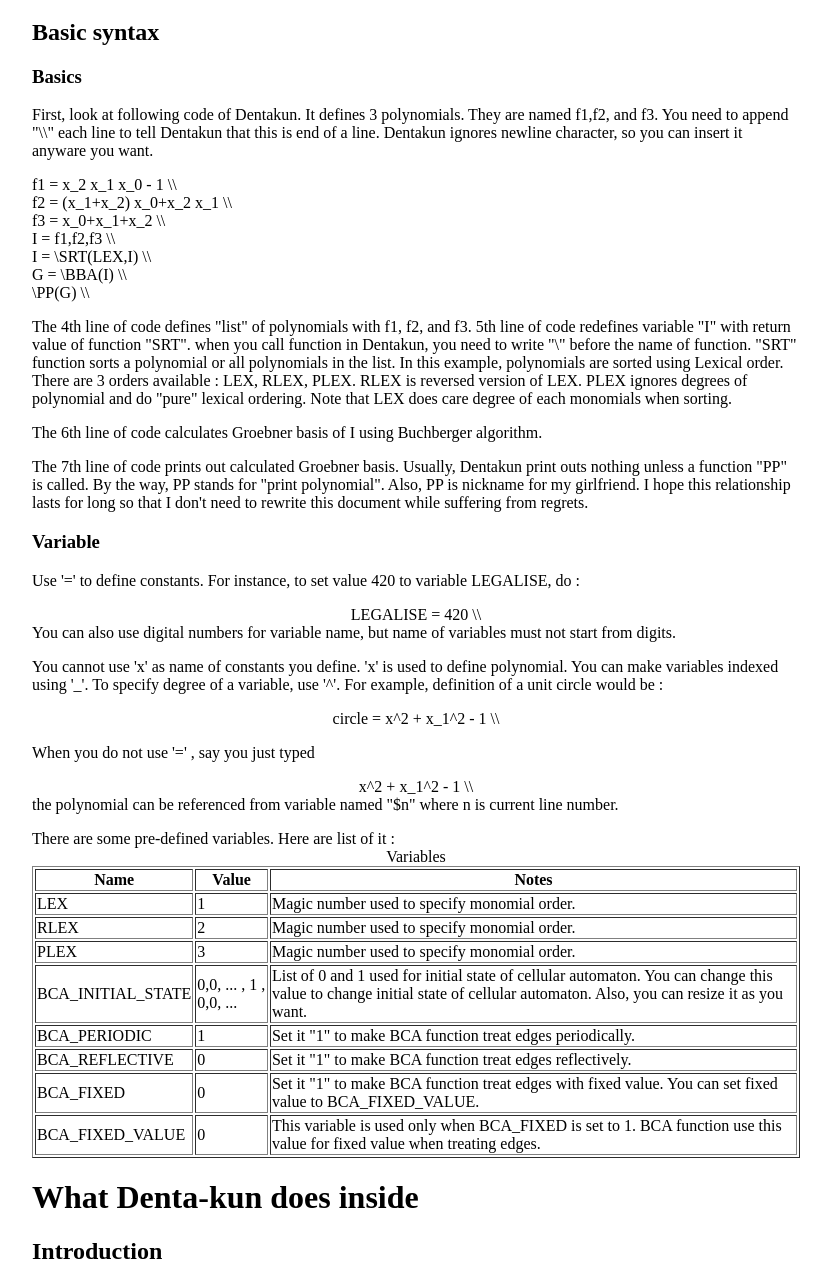
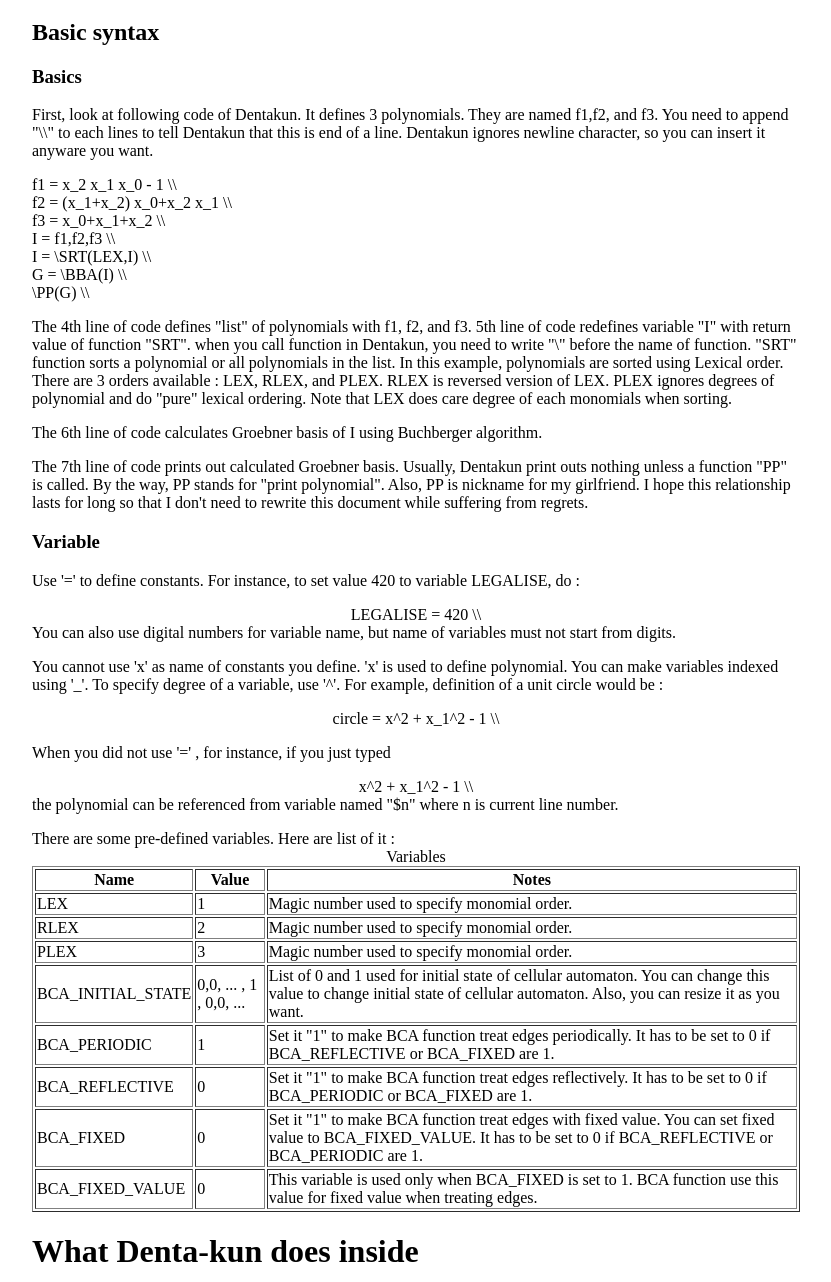
Before and after one commit to leo-tom/denta-kun, a plain HTML site: page docs/index.html in a window 1280 px wide. Shown: the part 595-1877 px from the top of the page, without its empty margins (224-1055 px from the left). Drawn offline with Linux system fonts and the light colour scheme.

Commit message:
Updated document

```diff
--- a/docs/index.html
+++ b/docs/index.html
@@ -30,7 +30,7 @@ If you are Japanese speaker who did not find it funny, you have no soul.
 <h3>Basics</h3>
 <p>
 First, look at following code of Dentakun. It defines 3 polynomials. They are named f1,f2, and f3.
-You need to append "\\" each line to tell Dentakun that this is end of a line.
+You need to append "\\" to each lines to tell Dentakun that this is end of a line.
 Dentakun ignores newline character, so you can insert it anyware you want.
 <div style="text-align: left;"><span>
 f1 = x_2 x_1 x_0 - 1 \\ <br>
@@ -46,7 +46,7 @@ G = \BBA(I) \\ <br>
 The 4th line of code defines "list" of polynomials with f1, f2, and f3. 5th line of code redefines variable "I" with
 return value of function "SRT". when you call function in Dentakun, you need to write "\" before the name of function.
 "SRT" function sorts a polynomial or all polynomials in the list. In this example, polynomials are sorted using Lexical order.
-There are 3 orders available : LEX, RLEX, PLEX. RLEX is reversed version of LEX. PLEX ignores degrees of polynomial and do
+There are 3 orders available : LEX, RLEX, and PLEX. RLEX is reversed version of LEX. PLEX ignores degrees of polynomial and do
 "pure" lexical ordering. Note that LEX does care degree of each monomials when sorting.
 </p>
 <p>
@@ -71,7 +71,7 @@ For example, definition of a unit circle would be :
 </p>
 
 <p>
-When you do not use '=' , say you just typed
+When you did not use '=' , for instance, if you just typed
 <div style="text-align: center;">x^2 + x_1^2 - 1 \\</div>
 the polynomial can be referenced from variable named "$n" where n is current line number.
 </p>
@@ -115,6 +115,7 @@ There are some pre-defined variables. Here are list of it :
 	<td>1</td>
 	<td>
 		Set it "1" to make BCA function treat edges periodically.
+		It has to be set to 0 if BCA_REFLECTIVE or BCA_FIXED are 1.
 	</td>
 </tr>
 <tr>
@@ -122,6 +123,7 @@ There are some pre-defined variables. Here are list of it :
 	<td>0</td>
 	<td>
 		Set it "1" to make BCA function treat edges reflectively.
+		It has to be set to 0 if BCA_PERIODIC or BCA_FIXED are 1.
 	</td>
 </tr>
 <tr>
@@ -130,6 +132,7 @@ There are some pre-defined variables. Here are list of it :
 	<td>
 		Set it "1" to make BCA function treat edges with fixed value.
 		You can set fixed value to BCA_FIXED_VALUE.
+		It has to be set to 0 if BCA_REFLECTIVE or BCA_PERIODIC are 1.
 	</td>
 </tr>
 <tr>
```
